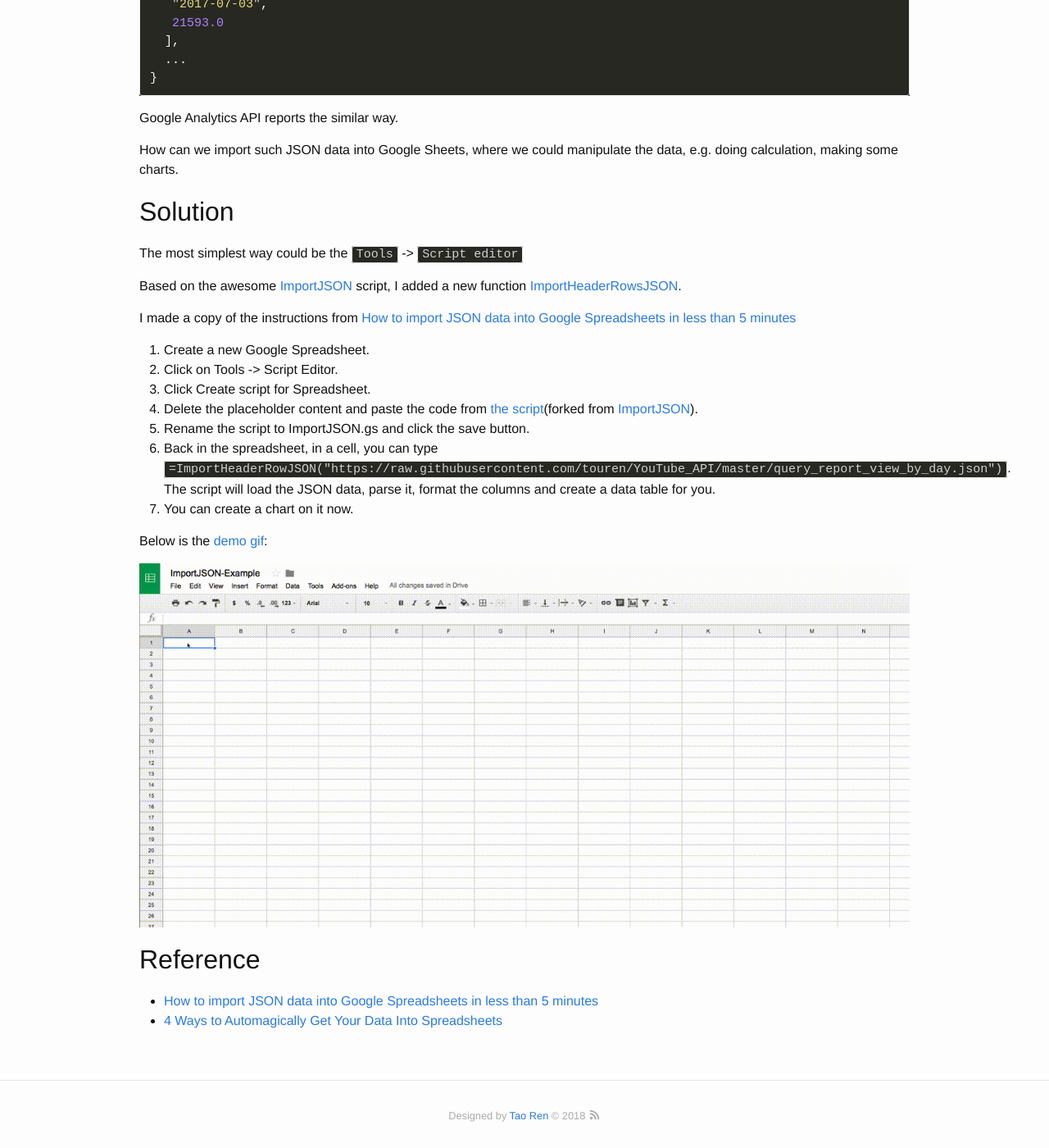
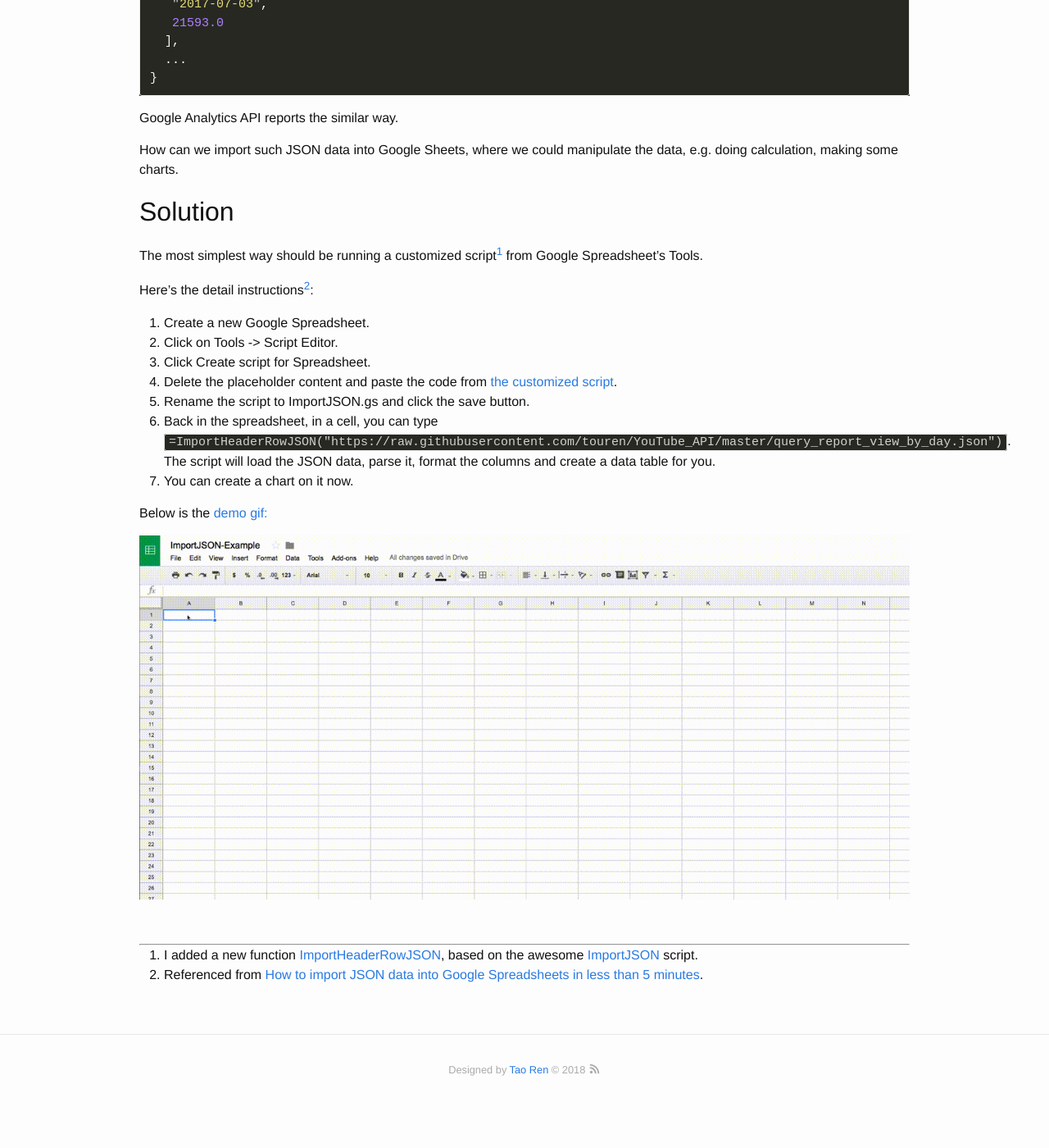
Before and after one commit to touren/touren.github.io, a Jekyll site: the page built from _posts/2017-08-29-Import_JSON_Data_Returned_From_YouTube_Analytics_API.md, in a window 1280 px wide and 1400 px high, scrolled down 920 px. Shown: the whole window at 82% size. Built offline with Jekyll 4.4.1, drawn with Linux system fonts in a browser that asks for light colours; comment, search, counter and statistics services are not loaded; after the commit the page ends 2264 px from its top, so only the background shows below that.

Commit message:
Get rid of tag link; Fine tuned the copy of post: Import JSON Data.

```diff
--- a/_layouts/post.html
+++ b/_layouts/post.html
@@ -11,7 +11,7 @@
       </time>
       <div class="post-tags">
         {% for tag in page.tags %}
-            <a class="post-tag" itemprop="keywords" href="{{ '/tags' | relative_url }}#{{ tag | slugify}}">{{ tag }}</a>
+            <a class="post-tag" itemprop="keywords" href="#{{ tag | slugify}}">{{ tag }}</a>
         {% endfor %}
       </div>
 
--- a/_posts/2017-08-29-Import_JSON_Data_Returned_From_YouTube_Analytics_API.md
+++ b/_posts/2017-08-29-Import_JSON_Data_Returned_From_YouTube_Analytics_API.md
@@ -48,35 +48,33 @@
 How can we import such JSON data into Google Sheets, where we could manipulate the data, e.g. doing calculation, making some charts.
 
 ## Solution
-The most simplest way could be the `Tools` -> `Script editor`
+The most simplest way should be running a customized script<sup>[1](#footnote1)</sup> from Google Spreadsheet's Tools.
 
-Based on the awesome [ImportJSON] script, I added a new function [ImportHeaderRowsJSON].
-
-I made a copy of the instructions from [How to import JSON data into Google Spreadsheets in less than 5 minutes]
+Here's the detail instructions<sup>[2](#footnote1)</sup>:
 
 1. Create a new Google Spreadsheet.
 1. Click on Tools -> Script Editor.
 1. Click Create script for Spreadsheet.
-1. Delete the placeholder content and paste the code from [the script][ImportHeaderRowsJSON Raw](forked from [ImportJSON]).
+1. Delete the placeholder content and paste the code from <a href="https://raw.githubusercontent.com/touren/YouTube_API/master/importJSON.gs" target="_blank">the customized script</a>.
 1. Rename the script to ImportJSON.gs and click the save button.
 1. Back in the spreadsheet, in a cell, you can type `=ImportHeaderRowJSON("https://raw.githubusercontent.com/touren/YouTube_API/master/query_report_view_by_day.json")`. The script will load the JSON data, parse it, format the columns and create a data table for you.
 1. You can create a chart on it now.
 
-Below is the [demo gif][Demo]:
+Below is the
+<a href="/assets/images/import_json_into_google_sheets/importJSON.gif" title="Demo GIF" target="_blank">demo gif:</a>
 
 ![Import Demo][Demo]
 
+&nbsp;
 
-## Reference
-* [How to import JSON data into Google Spreadsheets in less than 5 minutes]
-* [4 Ways to Automagically Get Your Data Into Spreadsheets]
-
+----------
+1. <a name="footnote1"></a>I added a new function [ImportHeaderRowJSON], based on the awesome [ImportJSON] script.
+1. <a name="footnote2"></a>Referenced from [How to import JSON data into Google Spreadsheets in less than 5 minutes].
 
 
 
 [How to import JSON data into Google Spreadsheets in less than 5 minutes]: https://medium.com/@paulgambill/how-to-import-json-data-into-google-spreadsheets-in-less-than-5-minutes-a3fede1a014a
-[4 Ways to Automagically Get Your Data Into Spreadsheets]: https://www.geckoboard.com/blog/4-ways-to-automagically-get-your-data-into-spreadsheets
 [ImportHeaderRowsJSON Raw]: https://raw.githubusercontent.com/touren/YouTube_API/master/importJSON.gs
-[ImportHeaderRowsJSON]: https://github.com/touren/YouTube_API/blob/master/importJSON.gs#L99
+[ImportHeaderRowJSON]: https://github.com/touren/YouTube_API/blob/master/importJSON.gs#L99
 [ImportJSON]: https://gist.github.com/chrislkeller/5719258
 [Demo]: /assets/images/import_json_into_google_sheets/importJSON.gif "Demo GIF"
```
